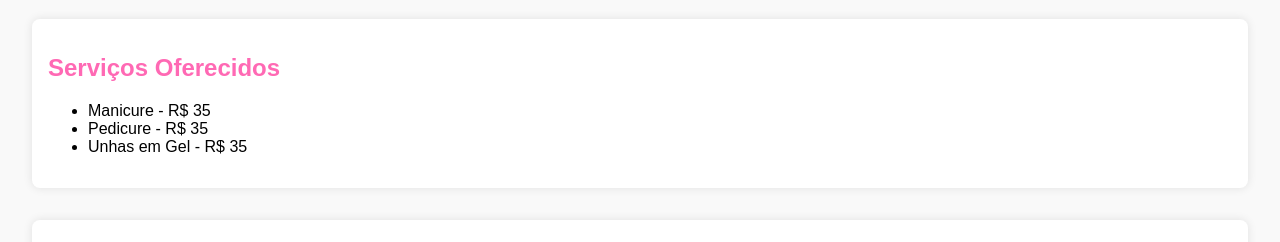
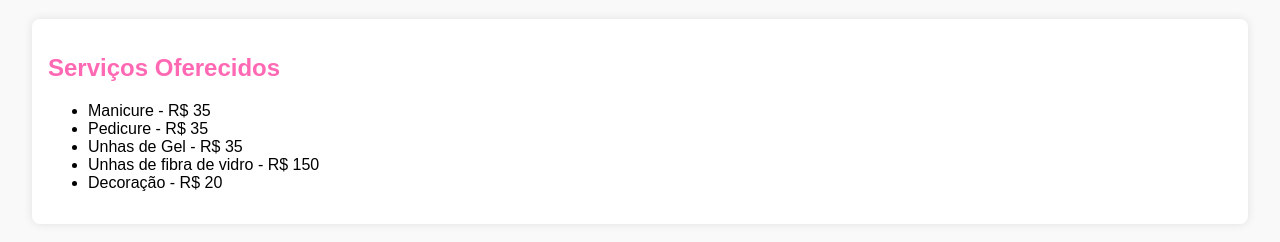
Before and after one commit to Samantha-Quintanilha/trabalho.2, a plain HTML site: page index.html in a window 1280 px wide. Shown: the part 880-1122 px from the top of the page. Drawn offline with Linux system fonts and the light colour scheme; a script that the page names is missing.

Commit message:
Update index.html

```diff
--- a/index.html
+++ b/index.html
@@ -48,7 +48,10 @@
             <ul>
                 <li>Manicure - R$ 35</li>
                 <li>Pedicure - R$ 35</li>
-                <li>Unhas em Gel - R$ 35</li>
+                <li>Unhas de Gel - R$ 35</li>
+                <li>Unhas de fibra de vidro - R$ 150</li>
+                <li>Decoração - R$ 20</li>
+
             </ul>
         </section>
 
```
